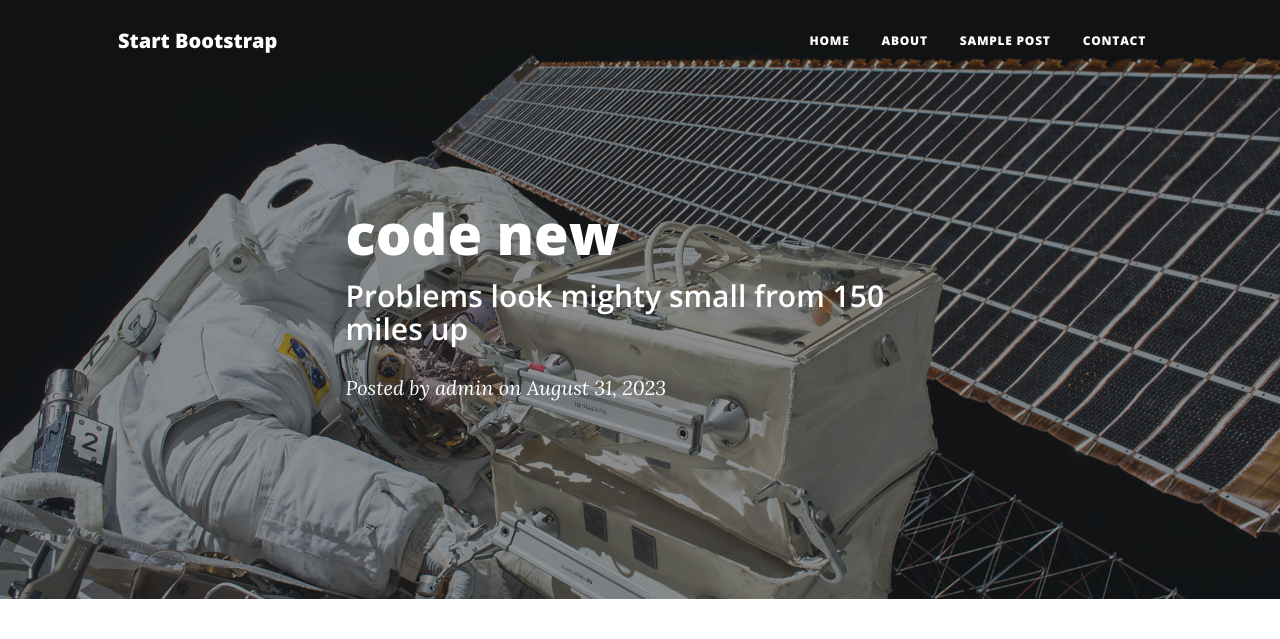
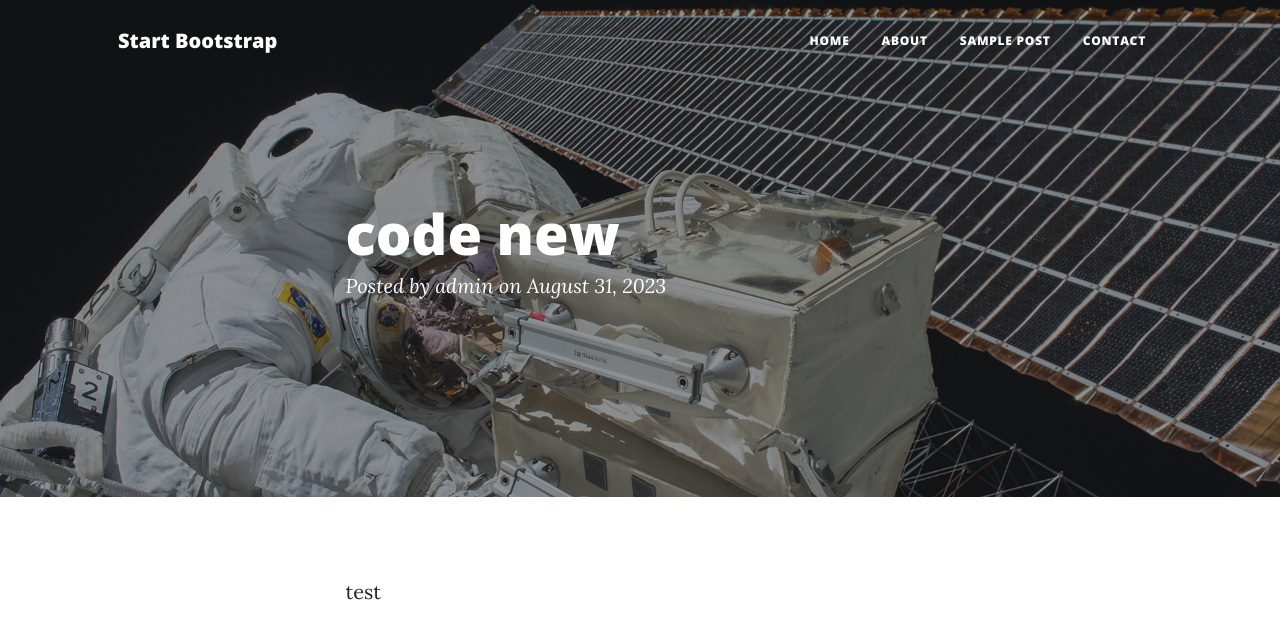
Before and after one commit to TahaAlothman/DjBlog, a Django app: page /blog/4 in a window 1280 px wide. Shown: the top 639 px of the page. Run offline with Django 4.2, Linux system fonts and the light colour scheme; data comes from the database, SQL or seed files in the repository; parts of the project's set-up code (start-up, migrations or seed data) failed here and were passed over; some libraries are stand-ins or nearby versions.

Commit message:
post details template processing

```diff
--- a/posts/templates/posts/post_detail.html
+++ b/posts/templates/posts/post_detail.html
@@ -42,7 +42,7 @@
                     <div class="col-md-10 col-lg-8 col-xl-7">
                         <div class="post-heading">
                             <h1>{{post}}</h1>
-                            <h2 class="subheading">Problems look mighty small from 150 miles up</h2>
+
                             <span class="meta">
                                 Posted by
                                 <a href="#!">{{post.author}}</a>
```
